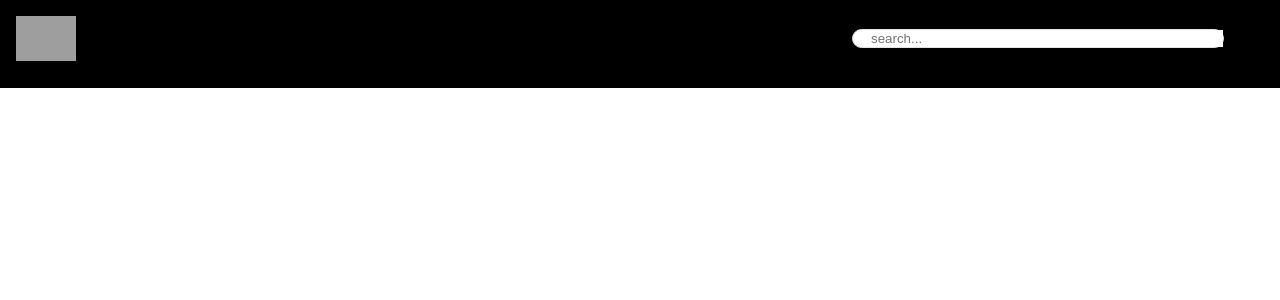
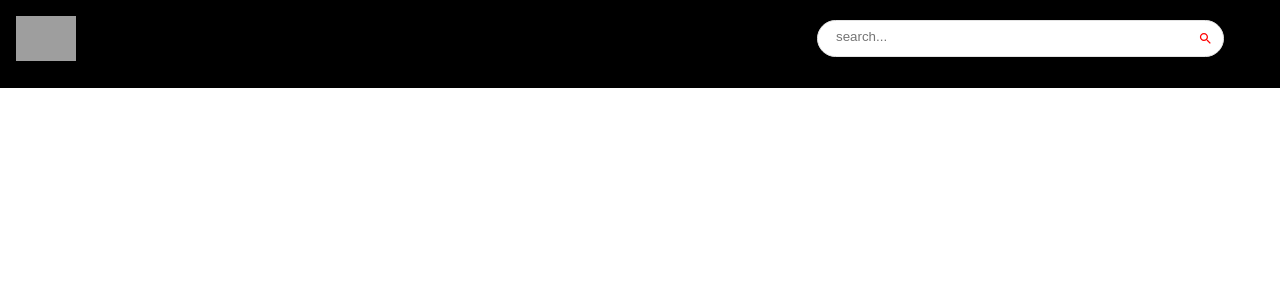
Before and after one commit to rupamsutar/MyTube, a React (Create React App) app: page / in a window 1280 px wide. Shown: the top 300 px of the page. Built offline with nearby package versions, Linux system fonts and the light colour scheme; grey boxes are pictures that could not be loaded.

Commit message:
Search bar completed with implementation of IconButton

```diff
--- a/src/Components/SearchBar.jsx
+++ b/src/Components/SearchBar.jsx
@@ -1,7 +1,7 @@
 import React, { useState } from 'react';
 import { useNavigate } from "react-router-dom";
 import { Paper, IconButton } from "@mui/material";
-import { SearchIcon } from "@mui/icons-material";
+import { Search } from "@mui/icons-material";
 
 const SearchBar = () => {
   return (
@@ -20,7 +20,9 @@
                 className='search-bar' placeholder='search...' value=""
                 onChange={() => {}}
             />
-
+            <IconButton type='submit' sx={{p: '10px', color: 'red'}}>
+                <Search></Search>
+            </IconButton>
     </Paper>
   )
 }
```
